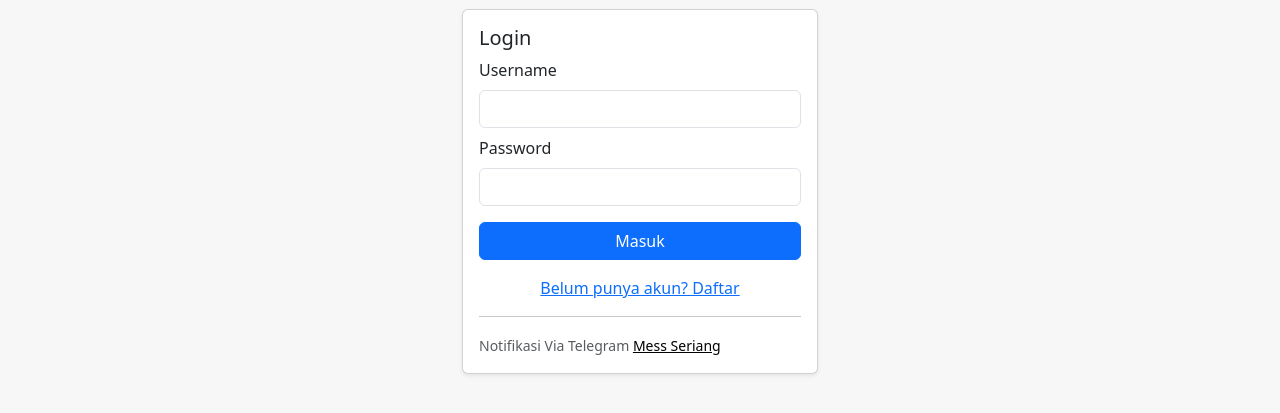
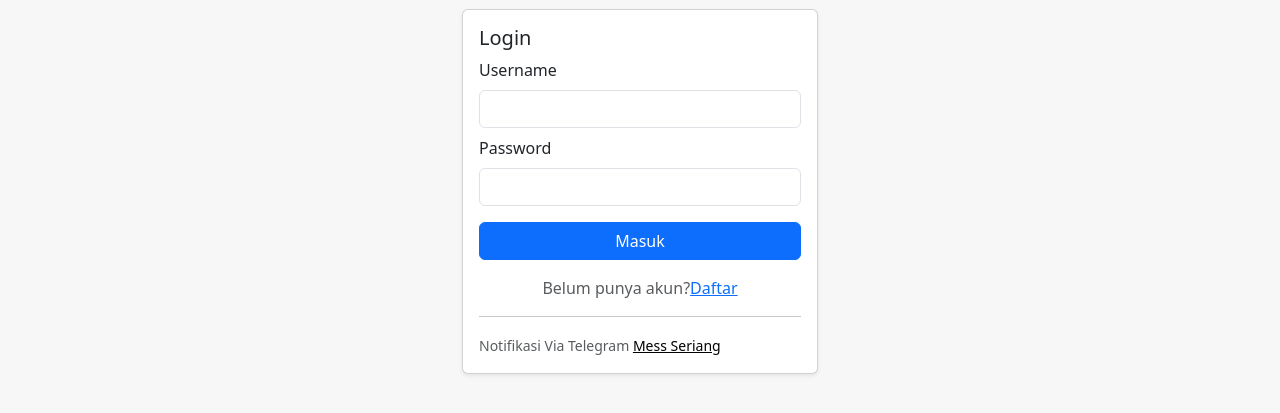
Before and after one commit to sntzpc/ghsrie, a plain HTML site: page index.html in a window 1280 px wide. Shown: the part 63-476 px from the top of the page. Drawn offline with nearby package versions, Linux system fonts and the light colour scheme.

Commit message:
centerText

```diff
--- a/index.html
+++ b/index.html
@@ -73,7 +73,7 @@
                 <input id="login-password" type="password" class="form-control" autocomplete="current-password" />
               </div>
               <button id="btn-login" class="btn btn-primary w-100">Masuk</button>
-              <div class="text-center mt-3"><a href="#" id="lnk-register">Belum punya akun? Daftar</a></div>
+              <div class="text-center mt-3"><span class="text-muted">Belum punya akun?</span><a href="#" id="lnk-register">Daftar</a></div>
               <hr />
               <small class="text-muted">Notifikasi Via Telegram <a style="text-decoration: underline; color:#020202;" href="http://t.me/gh_seriangBot">Mess Seriang</a></small>
             </div>
```
